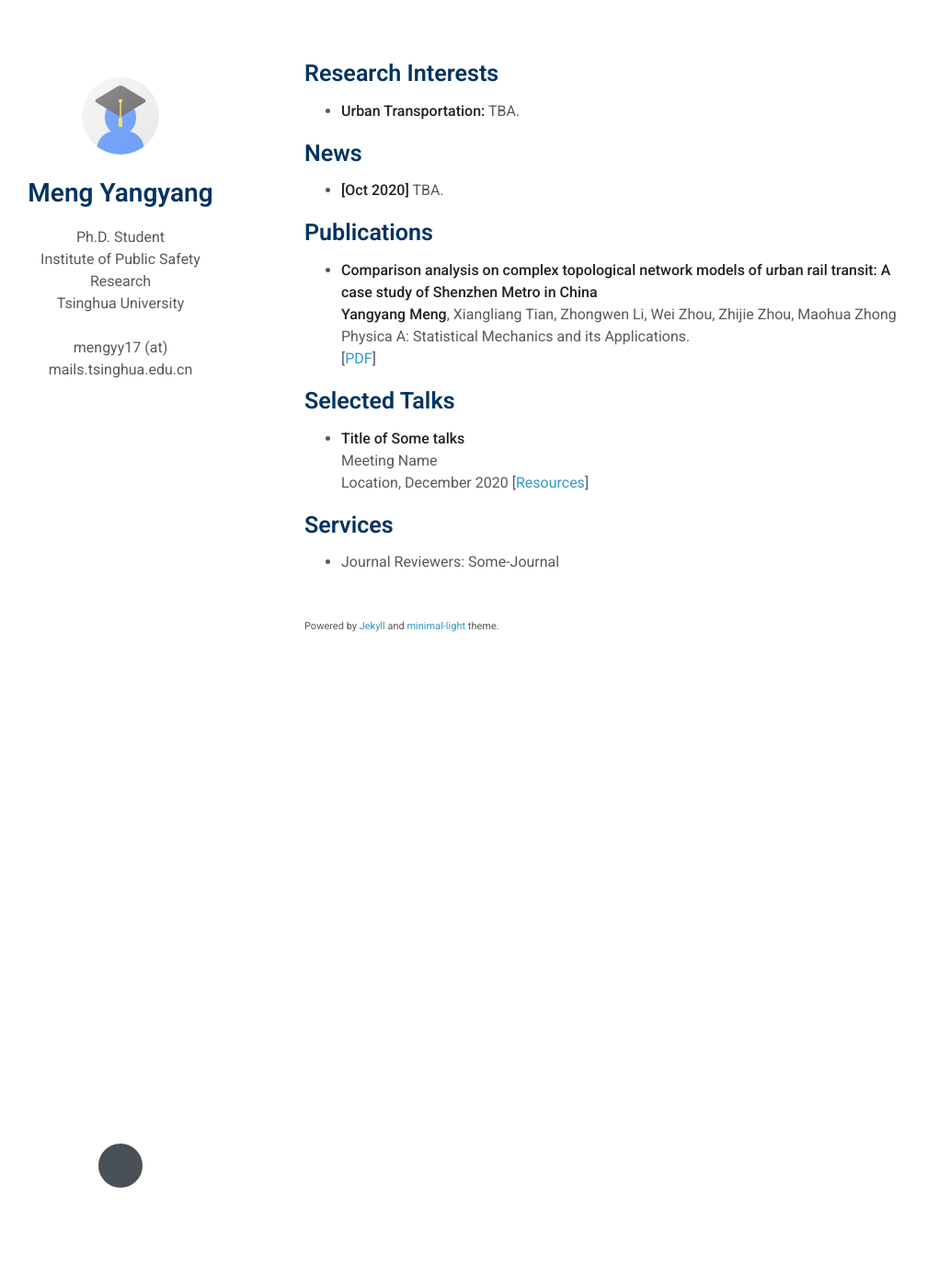
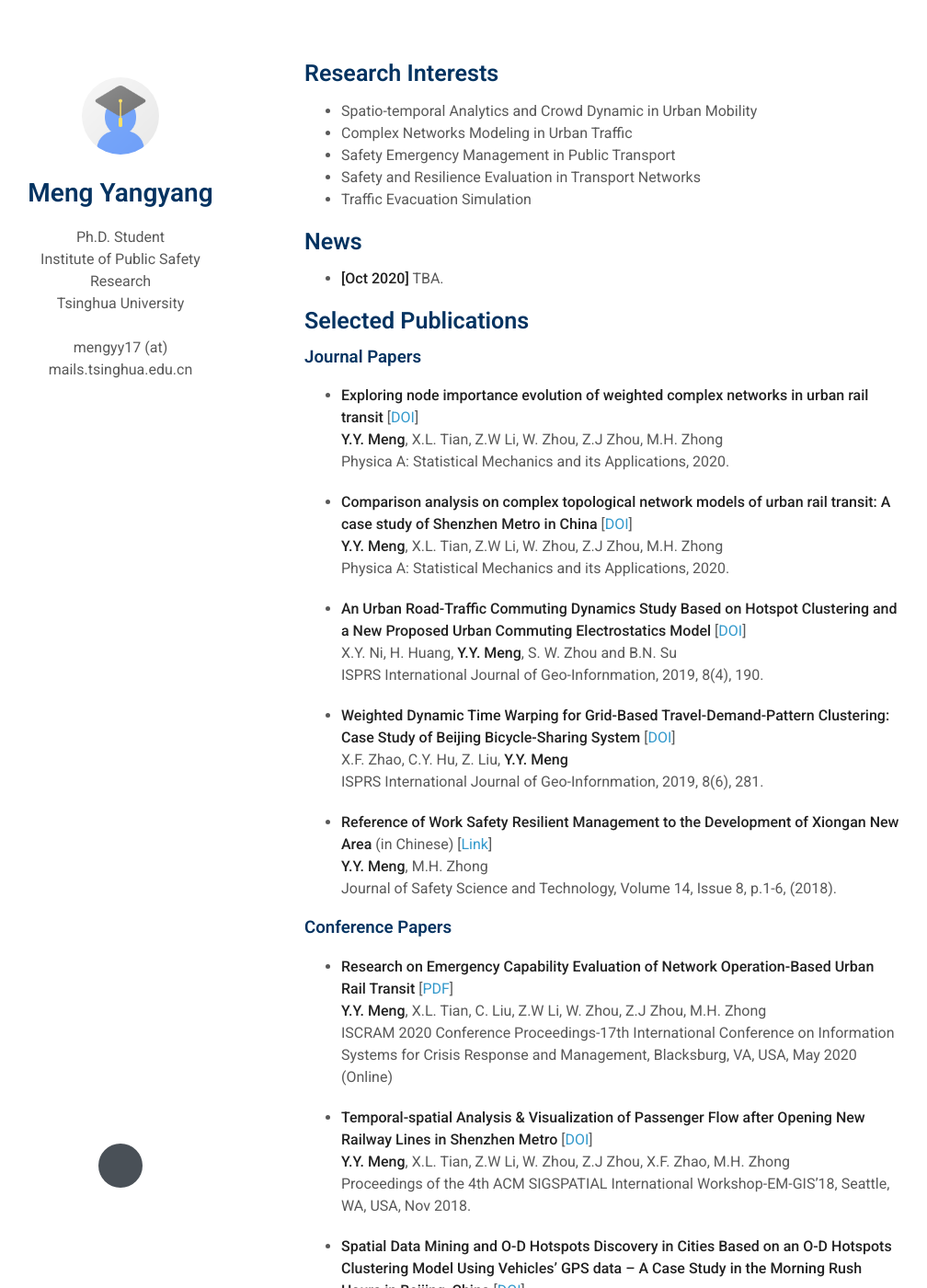
Before and after one commit to mengyy212/mengyy212.github.io, a Jekyll site: the page built from index.md, in a window 1280 px wide and 1400 px high. Shown: the whole window at 92% size, without its empty margins (139-1147 px from the left). Built offline with Jekyll 4.4.1, drawn with Linux system fonts in a browser that asks for light colours; nearby versions of some CDN libraries; a style sheet for code colours, icons or effects is not loaded; our own code applies the rules of GitHub Pages for plain Markdown files; some of the changed text lies outside the part shown.

Commit message:
update selected publications

```diff
--- a/index.md
+++ b/index.md
@@ -4,30 +4,70 @@ layout: homepage
 
 ## Research Interests
 
-- **Urban Transportation:** TBA.
+- Spatio-temporal Analytics and Crowd Dynamic in Urban Mobility
+- Complex Networks Modeling in Urban Traffic
+- Safety Emergency Management in Public Transport
+- Safety and Resilience Evaluation in Transport Networks
+- Traffic Evacuation Simulation
 
 ## News
 
 - **[Oct 2020]** TBA.
 
-## Publications
+## Selected Publications
 
-- **Comparison analysis on complex topological network models of urban rail transit: A case study of Shenzhen Metro in China**
+### Journal Papers
+
+- **Exploring node importance evolution of weighted complex networks in urban rail transit** [[DOI](https://doi.org/10.1016/j.physa.2020.124925)]
   <br>
-  **Yangyang Meng**, Xiangliang Tian, Zhongwen Li, Wei Zhou, Zhijie Zhou, Maohua Zhong
+  **Y.Y. Meng**, X.L. Tian, Z.W Li, W. Zhou, Z.J Zhou, M.H. Zhong
   <br>
-  Physica A: Statistical Mechanics and its Applications.
+  Physica A: Statistical Mechanics and its Applications, 2020.
+
+- **Comparison analysis on complex topological network models of urban rail transit: A case study of Shenzhen Metro in China** [[DOI](https://doi.org/10.1016/j.physa.2020.125031)]
   <br>
-  [[PDF](https://www.sciencedirect.com/science/article/pii/S0378437120305379)]
+  **Y.Y. Meng**, X.L. Tian, Z.W Li, W. Zhou, Z.J Zhou, M.H. Zhong
+  <br>
+  Physica A: Statistical Mechanics and its Applications, 2020.
 
+- **An Urban Road-Traffic Commuting Dynamics Study Based on Hotspot Clustering and a New Proposed Urban Commuting Electrostatics Model** [[DOI](https://doi.org/10.3390/ijgi8040190)]
+  <br>
+  X.Y. Ni, H. Huang, **Y.Y. Meng**, S. W. Zhou and B.N. Su
+  <br>
+  ISPRS International Journal of Geo-Infornmation, 2019, 8(4), 190.
 
-## Selected Talks
+- **Weighted Dynamic Time Warping for Grid-Based Travel-Demand-Pattern Clustering: Case Study of Beijing Bicycle-Sharing System** [[DOI](https://doi.org/10.3390/ijgi8060281)]
+  <br>
+  X.F. Zhao, C.Y. Hu, Z. Liu, **Y.Y. Meng**
+  <br>
+  ISPRS International Journal of Geo-Infornmation, 2019, 8(6), 281.
 
-- **Title of Some talks**
+- **Reference of Work Safety Resilient Management to the Development of Xiongan New Area** (in Chinese) [[Link](http://gb.oversea.cnki.net/KCMS/detail/detail.aspx?filename=LDBK201808002&dbcode=CJFD&dbname=CJFDTEMP)]
   <br>
-  Meeting Name
+  **Y.Y. Meng**, M.H. Zhong
   <br>
-  Location, December 2020 [[Resources](https://mengyy212.github.io)]
+  Journal of Safety Science and Technology, Volume 14, Issue 8, p.1-6, (2018).
+
+### Conference Papers
+
+- **Research on Emergency Capability Evaluation of Network Operation-Based Urban Rail Transit** [[PDF](http://idl.iscram.org/files/yangyangmeng/2020/2251_YangyangMeng_etal2020.pdf)]
+  <br>
+  **Y.Y. Meng**, X.L. Tian, C. Liu, Z.W Li, W. Zhou, Z.J Zhou, M.H. Zhong
+  <br>
+  ISCRAM 2020 Conference Proceedings-17th International Conference on Information Systems for Crisis Response and Management, Blacksburg, VA, USA, May 2020 (Online)
+
+- **Temporal-spatial Analysis & Visualization of Passenger Flow after Opening New Railway Lines in Shenzhen Metro** [[DOI](https://doi.org/10.1145/3284103.3284107)]
+  <br>
+  **Y.Y. Meng**, X.L. Tian, Z.W Li, W. Zhou, Z.J Zhou, X.F. Zhao, M.H. Zhong
+  <br>
+  Proceedings of the 4th ACM SIGSPATIAL International Workshop-EM-GIS'18, Seattle, WA, USA, Nov 2018.
+
+- **Spatial Data Mining and O-D Hotspots Discovery in Cities Based on an O-D Hotspots Clustering Model Using Vehicles' GPS data – A Case Study in the Morning Rush Hours in Beijing, China** [[DOI](https://doi.org/10.1145/3284103.3284108)]
+  <br>
+  X.Y. Ni, H. Huang, S.W. Zhou, B.N. Su, **Y.Y. Meng**, Z.L. Huang
+  <br>
+  Proceedings of the 4th ACM SIGSPATIAL International Workshop-EM-GIS'18, Seattle, WA, USA, Nov 2018.
+
 
 
 ## Services
```
